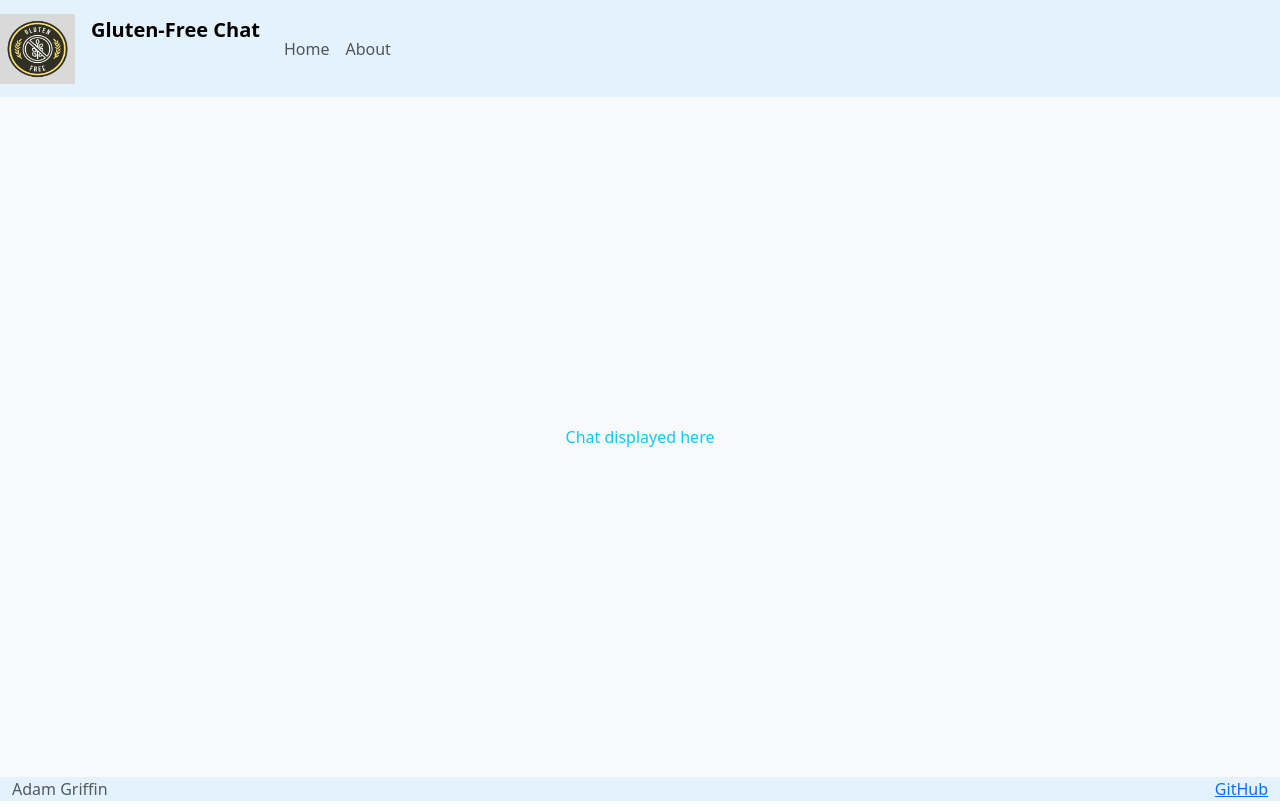
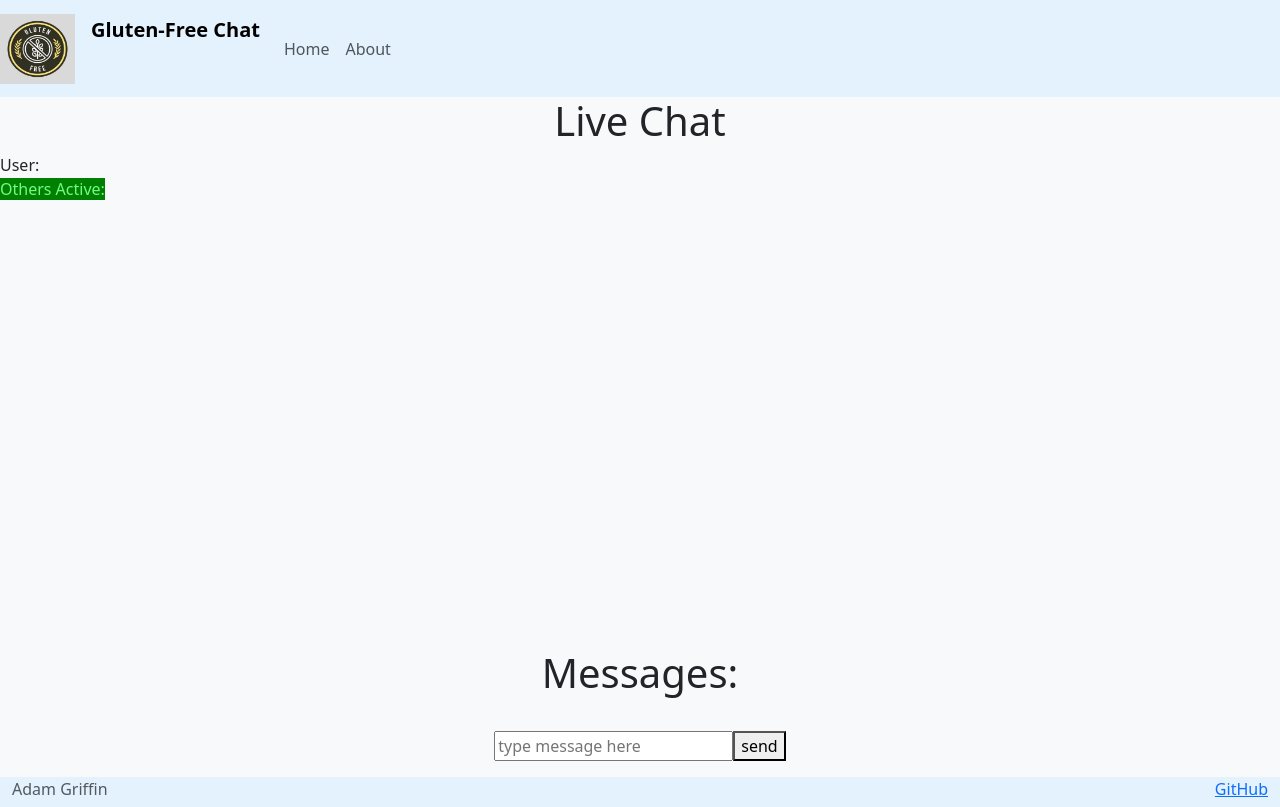
Before and after one commit to adamlg1/startup, a React (Vite) app: page /chat in a window 1280 px wide. Built offline with nearby package versions, Linux system fonts and the light colour scheme.

Commit message:
Got HTML into all JSX files

```diff
--- /dev/null
+++ b/src/about/about.css
@@ -0,0 +1,34 @@
+main {
+    display: flex;
+    align-items: center;
+}
+
+.picture-box {
+    margin-top: 1.25em;
+    margin-bottom: 1.25em;
+    padding: .7em;
+    background: rgb(86, 224, 239);
+    border-radius: 25px;
+    height: calc (50px +1em);
+}
+
+#picture img,
+#picture2 img {
+    max-width: 100%;
+    height: 100%;
+}
+
+.fakeid {
+    width: 300px;
+    height: 100%;
+    margin-bottom: 20px;
+    border: 1px solid #ccc;
+    display: flex;
+    justify-content: center;
+    align-items: center;
+  }
+
+  .fakeid img {
+    max-width: 100%;
+    max-height: 100%;
+  }
--- a/src/about/about.jsx
+++ b/src/about/about.jsx
@@ -1,5 +1,7 @@
 import React from 'react';
 import { NavLink } from 'react-router-dom';
+import './about.css';
+
 
 export function About() {
   return (
--- /dev/null
+++ b/src/chat/chat.css
@@ -0,0 +1,94 @@
+nav.title {
+    text-align: center;
+    font-weight: bold;
+    font-size: 1.5em;
+    flex: 1;
+}
+
+nav.button {
+    align-items: right;
+}
+main {
+    display: flex;
+    flex: 1 calc(100vh - 120px);
+    flex-direction: column;
+}
+.chat-title {
+    text-align: center;
+}
+.users {
+    flex: 1;
+    width: 100%;
+}
+
+.user-name, .active-status {
+    color: rgb(115, 249, 133);
+}
+.user-title {
+    background-color: rgb(115, 249, 133);
+}
+.active-title {
+    background-color: green;
+    color:rgb(115, 249, 133);
+    margin-top: .5em;
+}
+#active-status {
+    padding-bottom: .5em;
+}
+.message1, .messages {
+    background-color: rgb(115, 249, 133);
+    color: white;
+    text-align: left;
+    margin-bottom: 1em;
+    margin-right: 8em;
+    align-items: left;
+    border-radius: 10px;
+    margin-top: 1em;
+}
+
+.message2 {
+    background-color: rgb(90, 4, 230);
+    color: white;
+    text-align: right;
+    margin-bottom: 2em;
+    border-radius: 10px;
+    margin-left: 8em;
+}
+
+
+.anotherSpacerWooo {
+    height: 10px;
+    background-color: secondary;
+}
+
+.chat-input {
+    padding-top: 1em;
+    text-align: right;
+    padding-bottom: 1em;
+}
+
+footer {
+    border-top: 1em;
+    flex: 0 30px;
+}
+footer a {
+    float: right;
+}
+
+body {
+    display: flex;
+    flex-direction: column;
+    min-width: 375px;
+}
+
+@media (max-height: 600px) {
+    header {
+      display: none;
+    }
+    footer {
+      display: none;
+    }
+    main {
+      flex: 1 100vh;
+    }
+  }
--- a/src/chat/chat.jsx
+++ b/src/chat/chat.jsx
@@ -1,9 +1,34 @@
 import React from 'react';
+import './chat.css';
+
 
 export function Chat() {
   return (
-    <main className='bg-light text-info text-center'>
-      <div>Chat displayed here</div>
-    </main>
+<main class="bg-light">
+    <span className="chat-title"><h1>Live Chat</h1></span>
+
+
+    <div className="users">
+      User:
+      <span class="user-title"></span>
+      <div></div>
+      <span class="active-title"> Others Active:</span>
+      <div class="active-status" id="active-status">
+      </div>
+    </div>
+
+
+    <div id="messages" className="message-container">
+      <span className="message-title"><h1>Messages:</h1></span>
+      <div className="anotherSpacerWooo">
+      </div>
+    </div>
+
+
+    <div className="chat-input">
+      <input type="text" id="typed-message" name="varText" placeholder="type message here" />
+      <button id="send">send</button>
+    </div>
+  </main>
   );
 }
--- a/src/login/login.jsx
+++ b/src/login/login.jsx
@@ -2,8 +2,39 @@ import React from 'react';
 
 export function Login() {
   return (
-    <main className='bg-light text-info text-center'>
-      <div>login displayed here</div>
-    </main>
+<main className="bg-light text-info text-center">
+      <div>
+        <h1>Welcome</h1>
+        <p id="intro">Let's talk about gluten</p>
+          <form id = "loginControls" style={{ display: 'none'}}>
+              <div className="form-group">
+                <label for="userName">Email address</label>
+                <input className = "form-control" type="text" id="userName" aria-describedby="emailHelp" placeholder="Enter email" />
+              </div>
+              <div className="form-group">
+                <label for="userPassword">Password</label>
+                <input type="password" className="form-control" id="userPassword" placeholder="Password" />
+              </div>
+                <p></p>
+              <button type="button" className="btn btn-primary" onclick="loginUser()">Login</button>
+              <button type="button" className="btn btn-primary" onclick="createUser()">Create</button>
+          </form>
+              <div id="chatControls" style={{ display: 'none' }}>
+                <div id="userName"></div>
+                <button type="button" className="btn btn-primary" onclick="chat()">Chat</button>
+                <button type="button" className="btn btn-secondary" onclick="logout()">Logout</button>
+              </div>
+      </div>
+        <div className="modal fade" id="msgModal" tabindex="-1">
+          <div className="modal-dialog modal-dialog-centered">
+            <div className="modal-content text-dark">
+              <div className="modal-body">error message here</div>
+              <div className="modal-footer">
+                <button type="button" className="btn btn-secondary" data-bs-dismiss="modal">Close</button>
+              </div>
+            </div>
+          </div>
+        </div>
+      </main>
   );
 }
```
